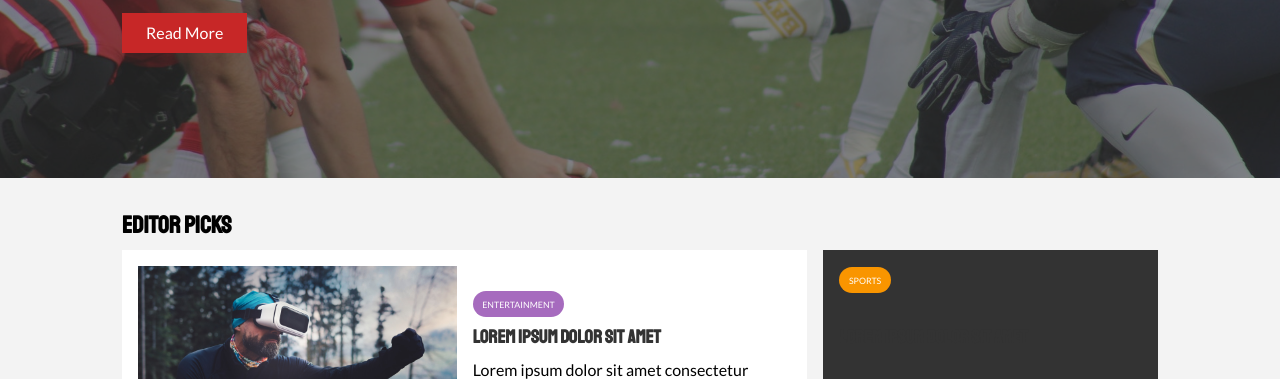
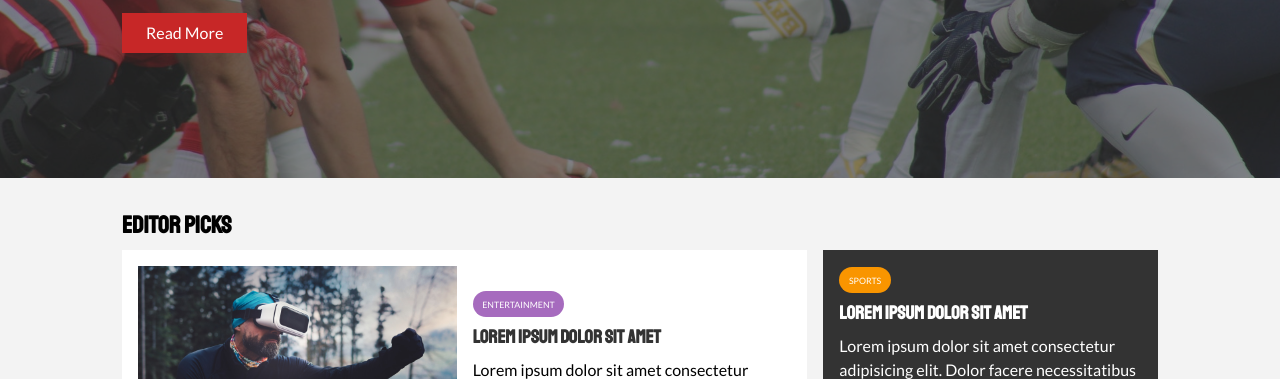
Before and after one commit to ccastell18/HTML-CSS, a plain HTML site: page newsgrid/index.html in a window 1280 px wide. Shown: the part 360-739 px from the top of the page. Drawn offline with Linux system fonts and the light colour scheme.

Commit message:
article set up

```diff
--- a/newsgrid/css/style.css
+++ b/newsgrid/css/style.css
@@ -107,7 +107,17 @@ h1, h2, h3, h4, h5, h6{
 .bg-dark h2,
 .bg-dark h3,
 .bg-dark a,
-.bg-primary,
+.bg-primary h1,
+.bg-primary h2,
+.bg-primary h3,
+.bg-primary a,
+.bg-secondary h1,
+.bg-secondary h2,
+.bg-secondary h3,
+.bg-secondary a{
+    color: white;
+}
+
 
 
 .py-1{padding: 1.5rem 0;}
```
